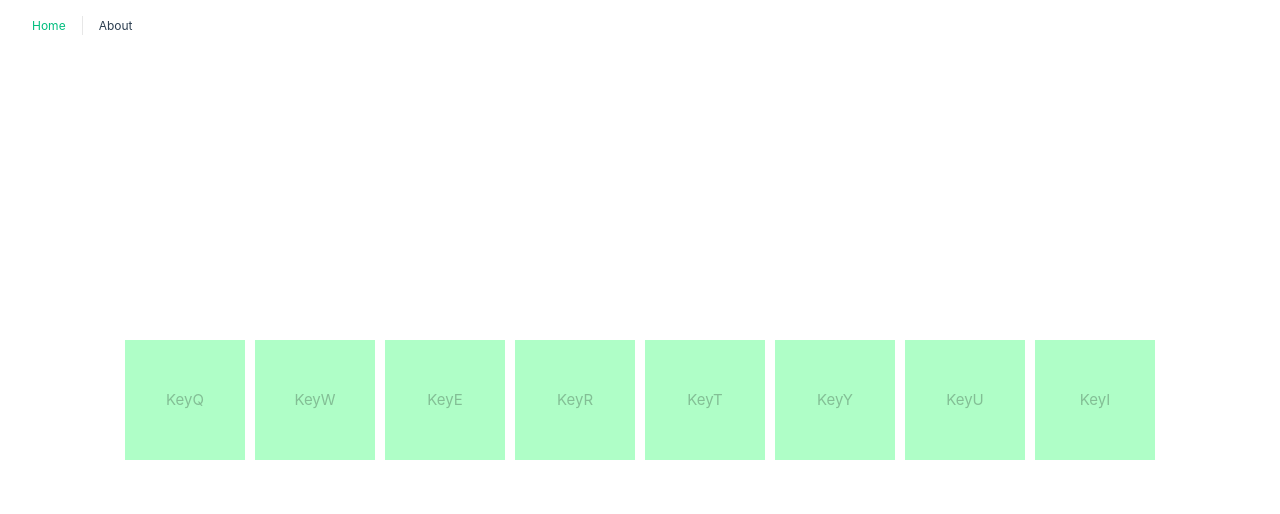
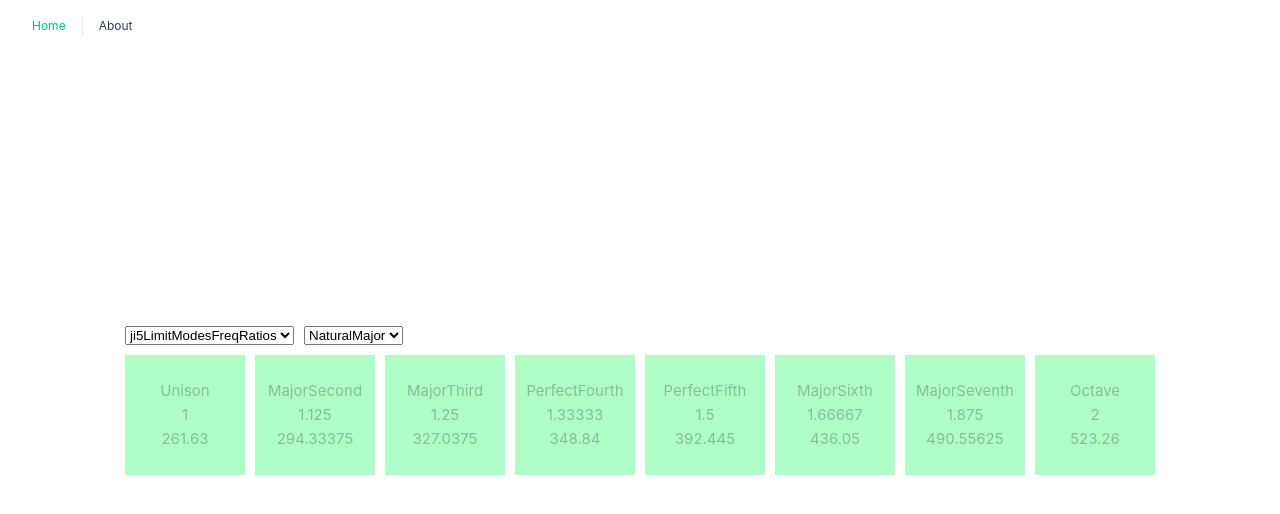
Before and after one commit to ValentinJarry/UnifiedSound, a Vue app: page /about in a window 1280 px wide. Both pictures are taken after a click on the button "start". Shown: the top 514 px of the page. Built offline with nearby package versions, Linux system fonts and the light colour scheme; the HTML template or start-up script is replaced by a standard one.

Commit message:
feature(audio): interval selector

```diff
--- a/src/views/AboutView.vue
+++ b/src/views/AboutView.vue
@@ -1,9 +1,26 @@
 <script setup lang="ts">
-import { ref, onMounted, onBeforeUnmount, type Ref } from 'vue';
+import { ref, computed, onMounted, onBeforeUnmount, type Ref } from 'vue';
 import { useAudio, ji5LimitModesFreqRatios, ji7LimitModesFreqRatios } from '@/composables/useAudio'
 
 const pristine = ref(true)
 const notes: Ref<string[]> = ref([])
+const currentMode: Ref<number> = ref(0)
+const currentInterval: Ref<string> = ref('NaturalMajor')
+
+const modes: Ref = ref([
+  {
+    label: "ji5LimitModesFreqRatios",
+    value: ji5LimitModesFreqRatios,
+  },
+  {
+    label: "ji7LimitModesFreqRatio",
+    value: ji7LimitModesFreqRatios
+  },
+])
+const intervals: Ref = ref([
+  'NaturalMajor',
+  'NaturalMinor'
+])
 
 const C4 = 261.63;
 
@@ -12,12 +29,11 @@ const { oscillator, gainNode, initialize } = useAudio({
 })
 
 const eventKeys = "QWERTYUI".split("").map(_ => `Key${_}`);
-
-const { NaturalMajor } = ji7LimitModesFreqRatios
 const handleKeyDown = ({ code }: { code: string }) => {
+  const interval = definedInterval.value
   const found = eventKeys.indexOf(code);
-  const toneKey = Object.keys(NaturalMajor)[found];
-  const factor = NaturalMajor[toneKey];
+  const toneKey = Object.keys(interval)[found];
+  const factor = interval[toneKey];
 
   if (found > -1) {
     clearKey(code)
@@ -44,6 +60,12 @@ const handleStart = () => {
   initialize()
 }
 
+const definedInterval = computed(() => {
+  const localMode = modes.value[currentMode.value].value
+  return localMode[currentInterval.value]
+
+})
+
 onMounted(() => {
   document.addEventListener("keydown", handleKeyDown)
   document.addEventListener("keyup", handleKeyUp)
@@ -60,9 +82,22 @@ onBeforeUnmount(() => {
 <template>
   <div class="about">
     <button @click="handleStart" v-if="pristine">start</button>
-    <div v-else class="keyboard">
-      <div :class="['key', { active: notes.indexOf(key) > -1 }]" v-for="key in eventKeys" :key="key">
-        {{ key }}
+    <div class="room" v-else>
+      <div class="controls">
+        <select v-model="currentMode">
+          <option v-for="({ label }, key) in modes" :value="key" :key="key">{{ label }}</option>
+        </select>
+        <select v-model="currentInterval">
+          <option v-for="(interval) in intervals" :key="interval">{{ interval }}</option>
+        </select>
+      </div>
+      <div class="keyboard">
+        <div :class="['key', { active: notes.indexOf(key) > -1 }]" v-for="(key, i) in eventKeys" :key="key">
+          <span>{{ Object.keys(definedInterval)[i] }}</span>
+          <span>{{ +definedInterval[Object.keys(definedInterval)[i]].toFixed(5)
+            }}</span>
+          <span>{{ +(definedInterval[Object.keys(definedInterval)[i]] * C4).toFixed(5) }}</span>
+        </div>
       </div>
     </div>
   </div>
@@ -81,6 +116,17 @@ button {
   cursor: pointer;
 }
 
+.room {
+  display: flex;
+  flex-direction: column;
+  gap: 10px;
+}
+
+.controls {
+  display: flex;
+  gap: 10px;
+}
+
 .keyboard {
   display: flex;
   gap: 10px;
@@ -94,6 +140,7 @@ button {
   align-items: center;
   justify-content: center;
   color: rgba(0, 0, 0, 0.25);
+  flex-direction: column;
 }
 
 .key.active {
```
